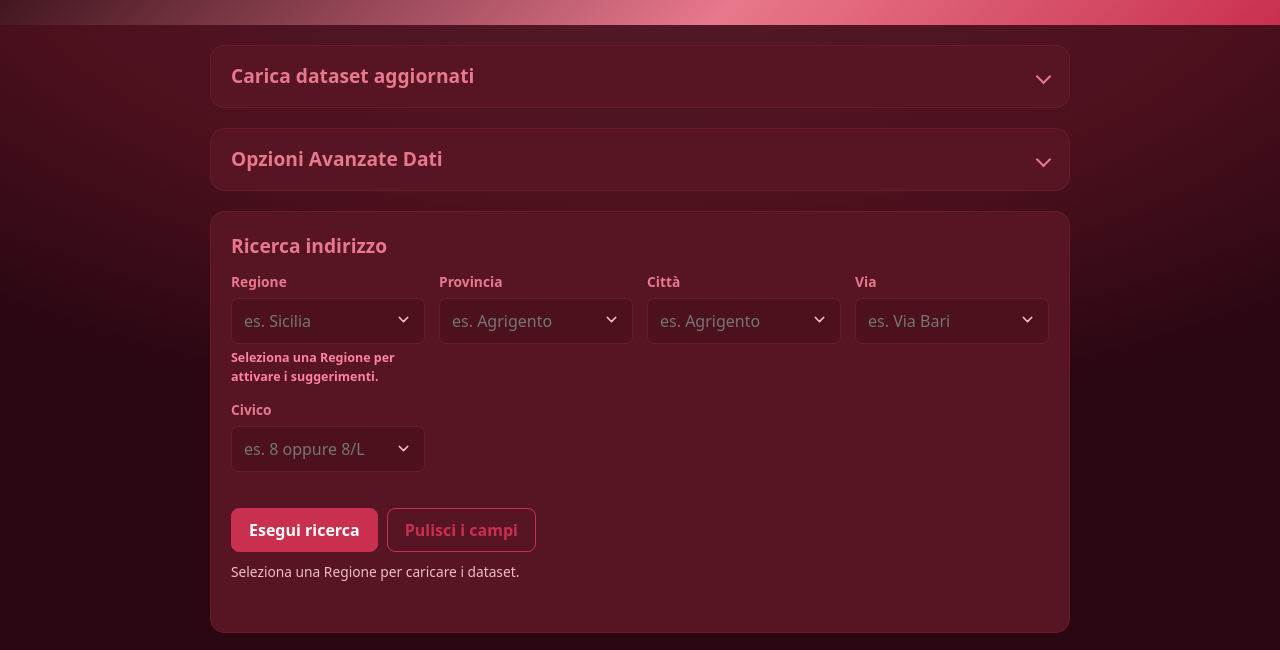
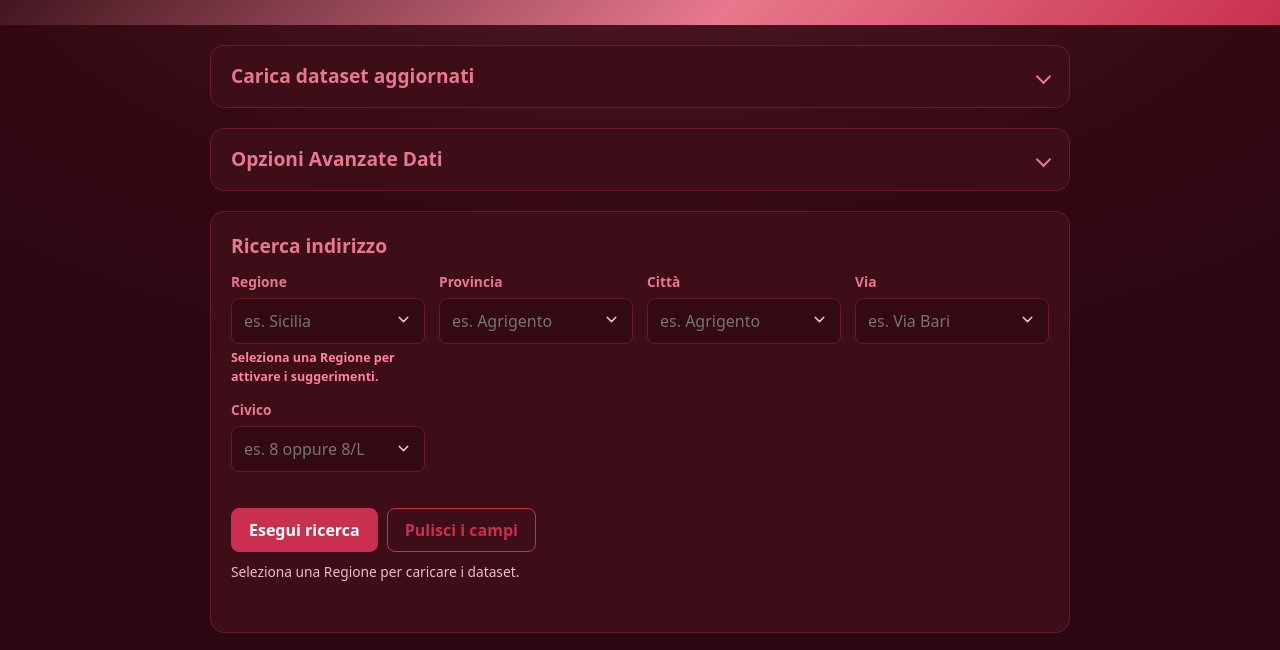
Before and after one commit to ElperLFY/MI25-6, a website with bundled scripts: page index.html in a window 1280 px wide. Shown: the part 123-773 px from the top of the page. Built offline with nearby package versions, Linux system fonts and the dark colour scheme.

Commit message:
Update dark mode color variables in style.css

```diff
--- a/PageUI/style.css
+++ b/PageUI/style.css
@@ -17,8 +17,8 @@
 
 @media (prefers-color-scheme: dark) {
   :root {
-    --background: #4d101d;
-    --surface: #571524;
+    --background: #330912;
+    --surface: #3d0d18;
     --line: #6b1a2c;
     --deep: #ffd9df;
     --primary: #e8788d;
```
